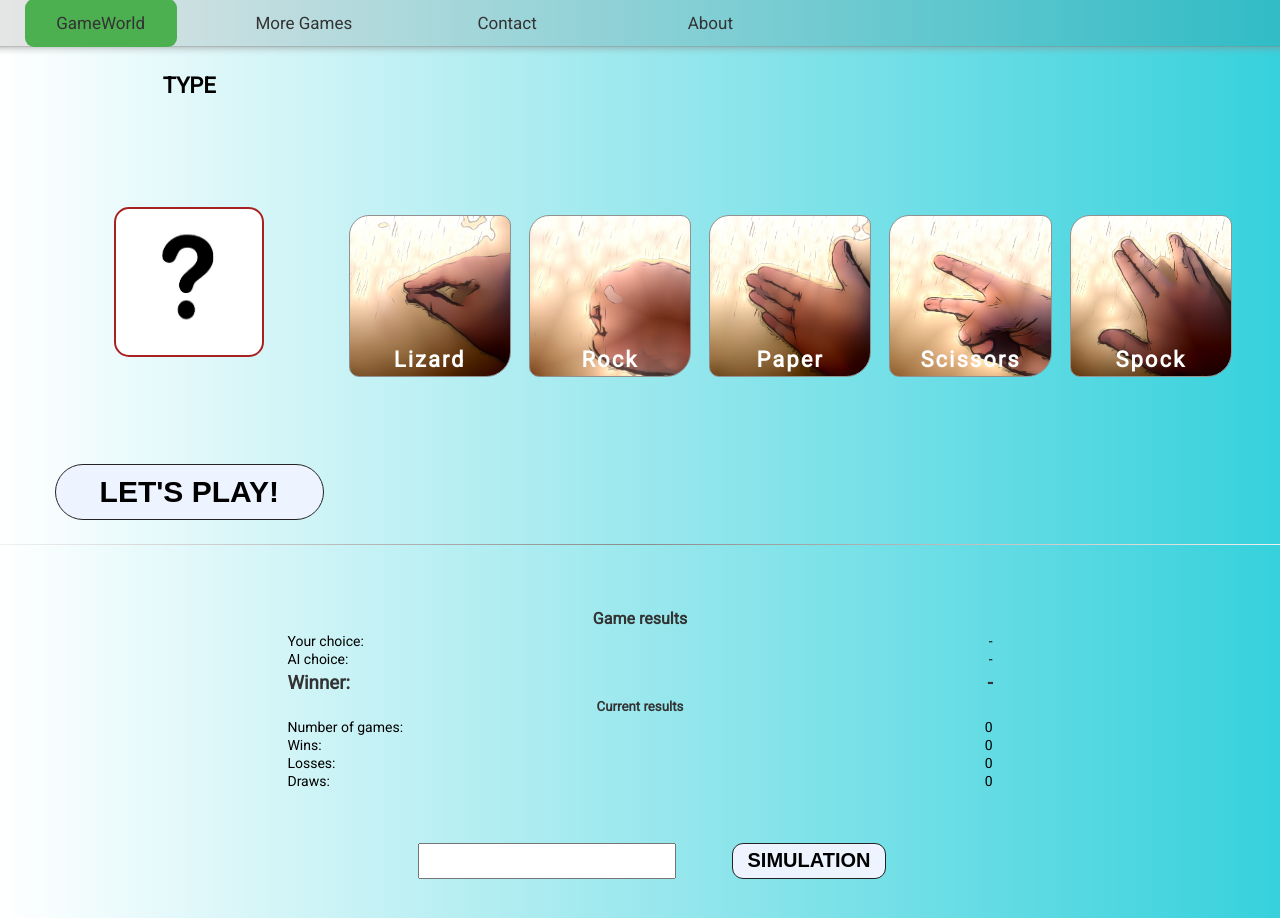
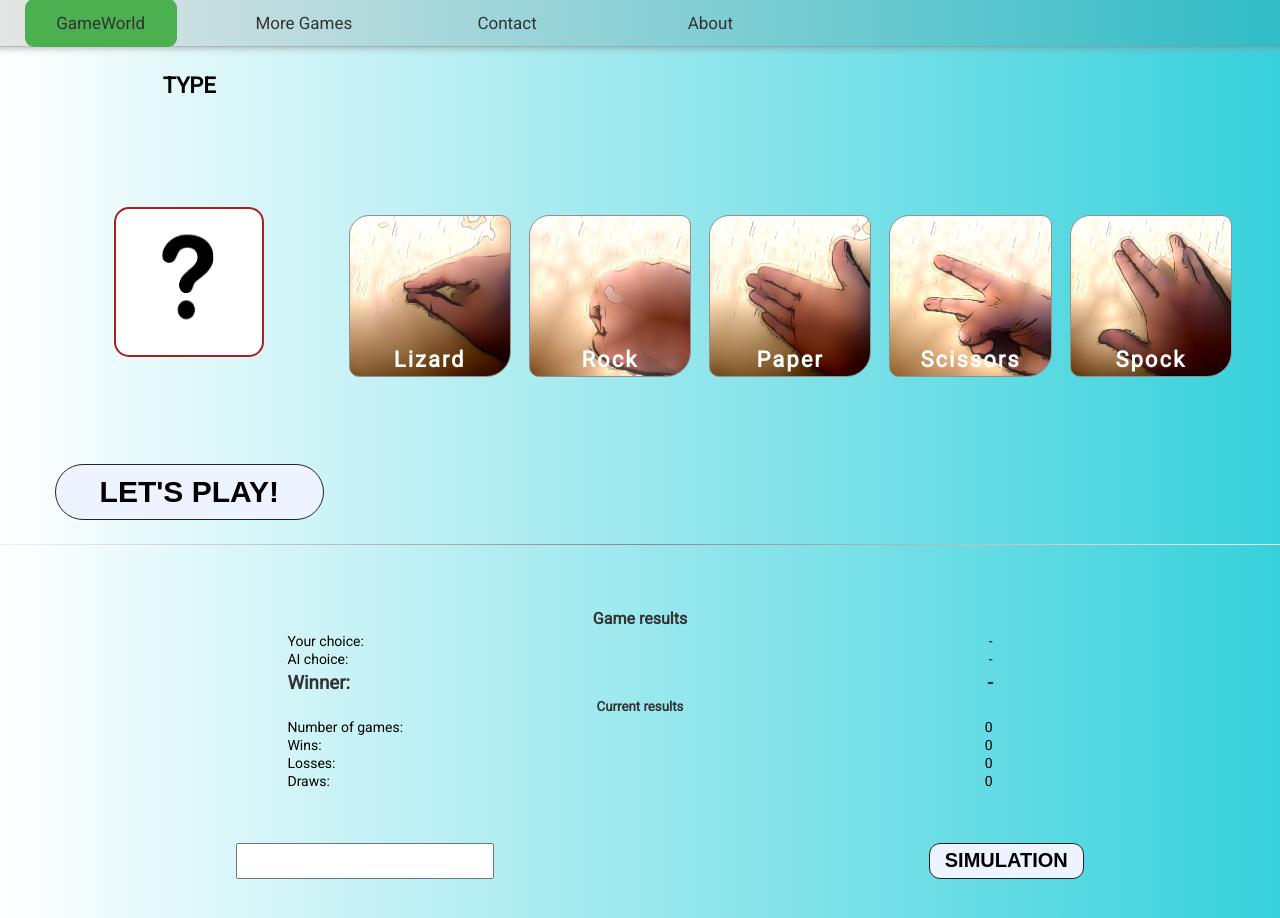
Before and after one commit to olaftarlowski/RockPaperScissorsGame, a plain HTML site: page index.html in a window 1280 px wide. Drawn offline with Linux system fonts and the light colour scheme.

Commit message:
simualtion styles fix

```diff
--- a/style.css
+++ b/style.css
@@ -233,8 +233,9 @@ h5 {
 .simulationField{
     margin: auto;
     display: flex;
-    justify-content: center;
+    justify-content: space-around;
     margin-bottom: 40px;
+
 
 }
 .simulationField input {
@@ -249,7 +250,6 @@ h5 {
     text-transform: uppercase;
     background-color: #fff;
     font-weight: bold;
-    margin: 0px 16px;
     transition: .3s;
     font-size: 20px;
     cursor: pointer;
```
